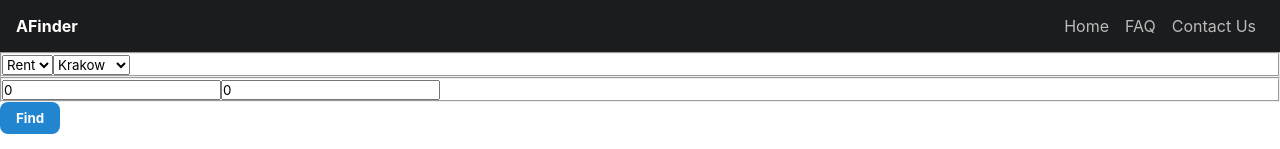
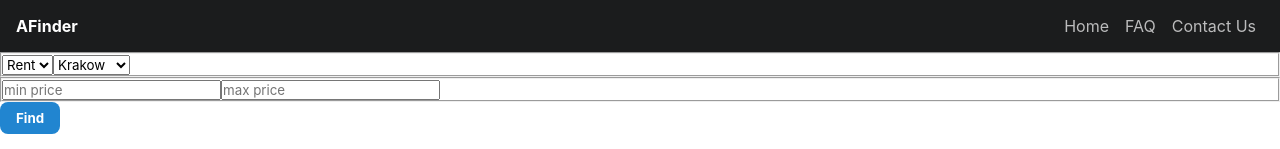
Before and after one commit to krauchuk/apartment-finder, a React app: page /ads in a window 1280 px wide. Shown: the top 149 px of the page. Built offline with nearby package versions, Linux system fonts and the light colour scheme.

Commit message:
upd search-bar

```diff
--- a/src/components/search/SearchBar/index.jsx
+++ b/src/components/search/SearchBar/index.jsx
@@ -1,5 +1,5 @@
-import React from 'react'
-import { useSelector, useDispatch } from 'react-redux'
+import React, { useState, useCallback } from 'react'
+import { useDispatch } from 'react-redux'
 
 import Select from '../../common/Select'
 import Input from '../../common/Input'
@@ -11,16 +11,15 @@ import { CHANGE_SEARCH_STATE } from '../../../constants/actions'
 import { Form, Fieldset } from './styles'
 
 const SearchBar = ({ onSubmit }) => {
-  const { adType, city, minPrice, maxPrice } = useSelector(state => state.search)
+  const [searchState, setSearchState] = useState({})
 
   const dispatch = useDispatch()
 
-  // use callback
-  const inputHandler = ({ target }) =>
-    dispatch({ type: CHANGE_SEARCH_STATE, field: target.name, payload: target.value })
+  const inputHandler = useCallback(({ target }) => setSearchState(old => ({ ...old, [target.name]: target.value })), [])
 
   const submitHandler = event => {
     event.preventDefault()
+    dispatch({ type: CHANGE_SEARCH_STATE, payload: searchState })
     if (onSubmit) onSubmit()
   }
 
@@ -33,7 +32,6 @@ const SearchBar = ({ onSubmit }) => {
             { value: RENT_TYPE, text: 'Rent' },
             { value: SALE_TYPE, text: 'Sale' },
           ]}
-          value={adType}
           onChange={inputHandler}
         />
         <Select
@@ -43,13 +41,12 @@ const SearchBar = ({ onSubmit }) => {
             { value: 'warsaw', text: 'Warsaw' },
             { value: 'wroclaw', text: 'Wroclaw' },
           ]}
-          value={city}
           onChange={inputHandler}
         />
       </Fieldset>
       <Fieldset>
-        <Input name="minPrice" type="number" value={minPrice} placeholder="min price" onChange={inputHandler} />
-        <Input name="maxPrice" type="number" value={maxPrice} placeholder="max price" onChange={inputHandler} />
+        <Input name="minPrice" type="number" placeholder="min price" onChange={inputHandler} />
+        <Input name="maxPrice" type="number" placeholder="max price" onChange={inputHandler} />
       </Fieldset>
       <Button type="submit" text="Find" />
     </Form>
--- a/src/reducers/search.js
+++ b/src/reducers/search.js
@@ -13,7 +13,7 @@ export default function ads(state = initState, action) {
     case CHANGE_SEARCH_STATE:
       return {
         ...state,
-        [action.field]: action.payload,
+        ...action.payload,
       }
 
     default:
```
